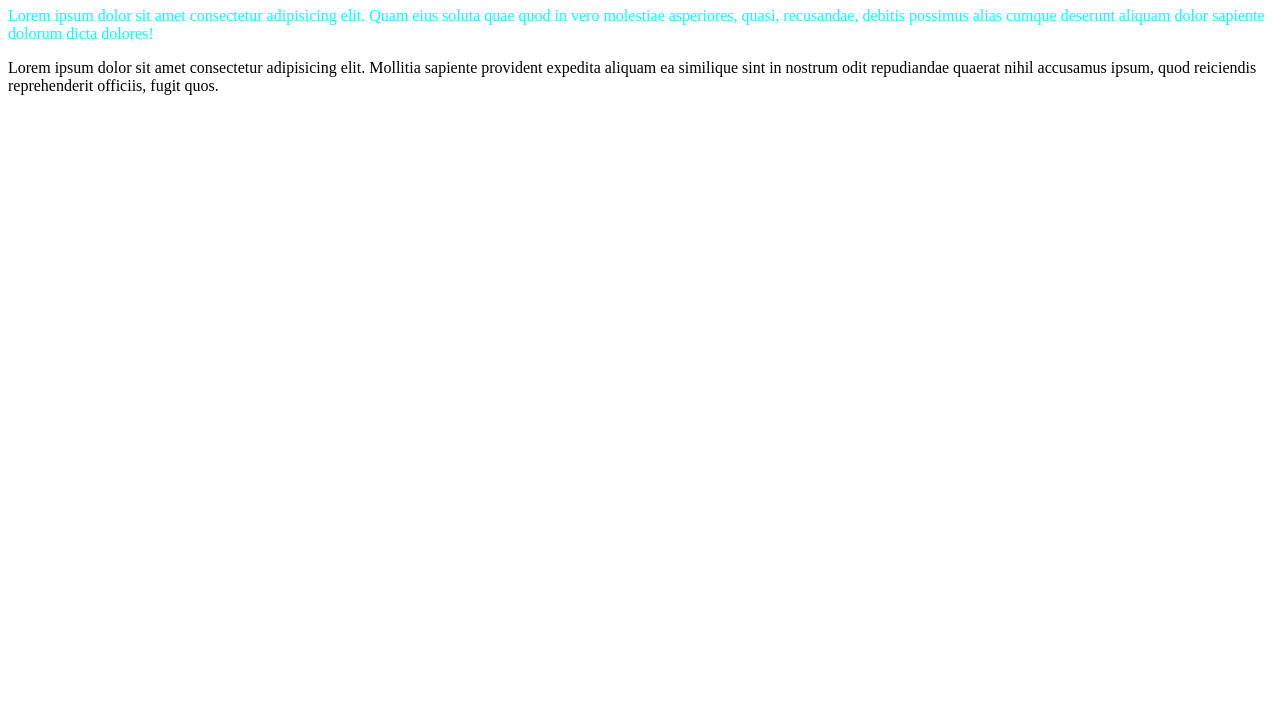
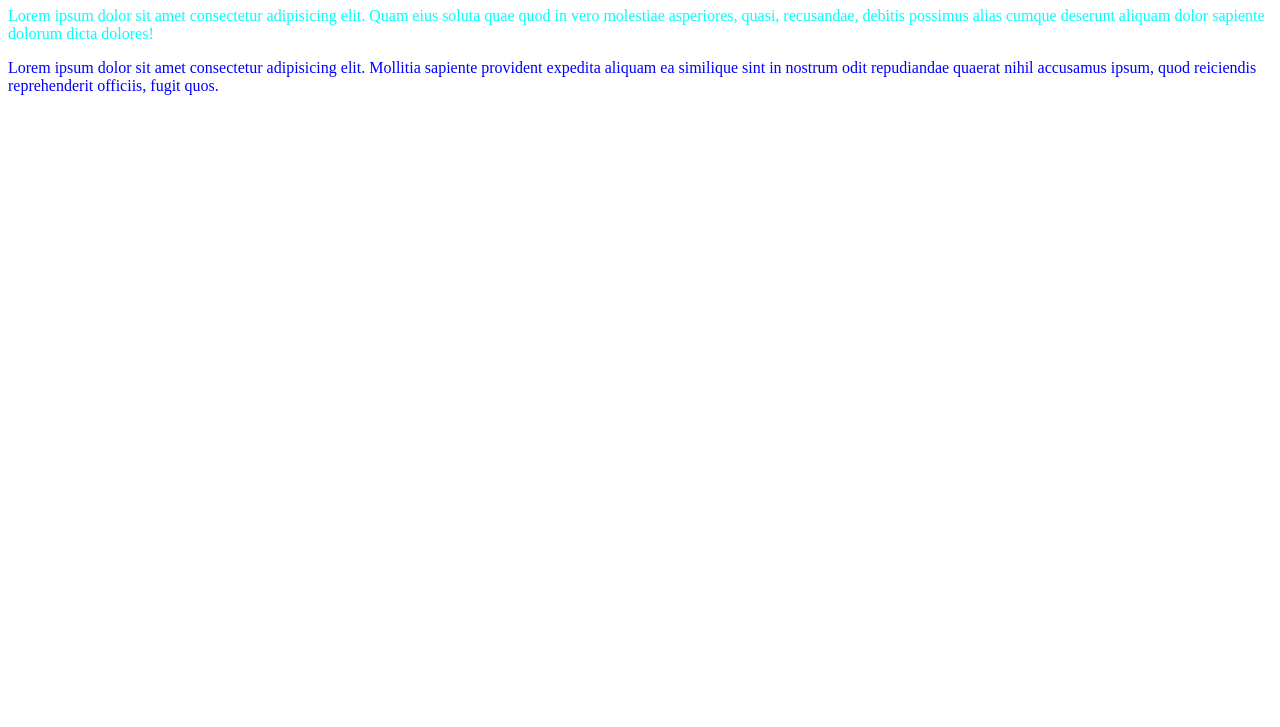
Before and after one commit to SvetiSh/L-3, a plain HTML site: page index.html in a window 1280 px wide. Shown: the part 73-800 px from the top of the page. Drawn offline with Linux system fonts and the light colour scheme.

Commit message:
L-3-HW-4

```diff
--- a/index.html
+++ b/index.html
@@ -13,7 +13,7 @@
         debitis possimus alias cumque deserunt aliquam dolor sapiente dolorum
         dicta dolores!
       </p>
-      <p>
+      <p style="color: blue;">
         Lorem ipsum dolor sit amet consectetur adipisicing elit. Mollitia
         sapiente provident expedita aliquam ea similique sint in nostrum odit
         repudiandae quaerat nihil accusamus ipsum, quod reiciendis reprehenderit
```
